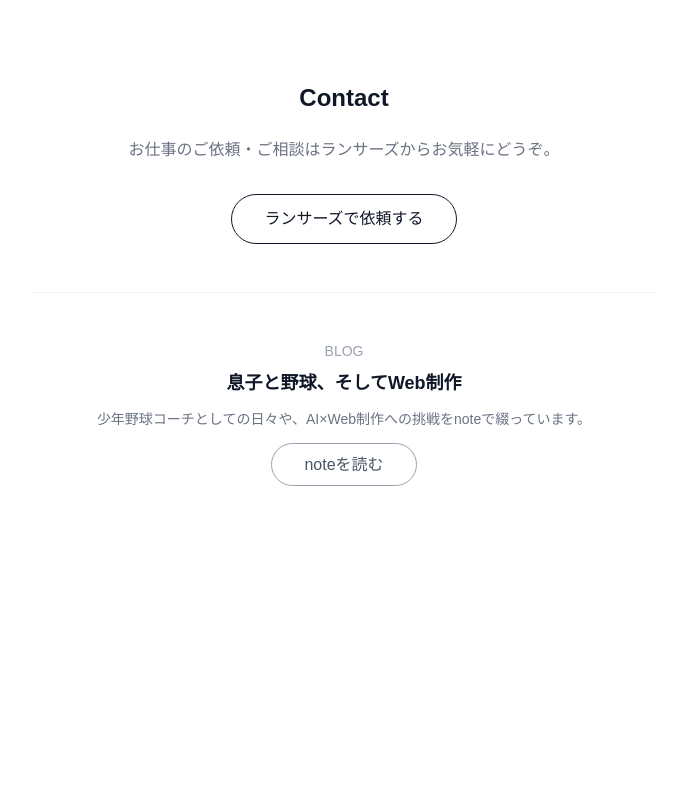
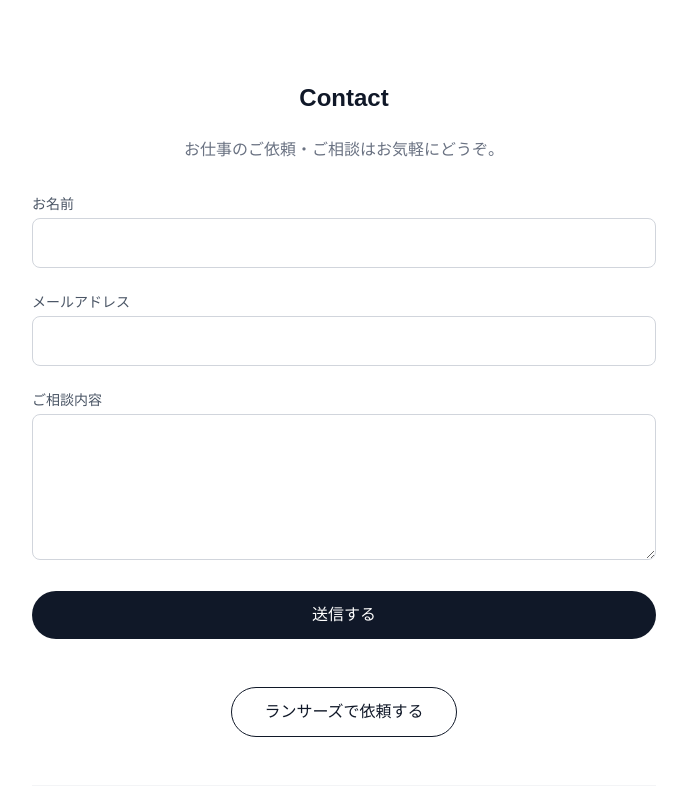
Before and after one commit to allhide911-droid/portfolio, a Next.js app: page / in a window 1280 px wide. Shown: the part 1960-2760 px from the top of the page, without its empty margins (296-983 px from the left). Before the commit the page ends 2533 px from the top, so only its background shows below. Built offline with nearby package versions, Linux system fonts and the light colour scheme.

Commit message:
feat: 問い合わせフォーム追加

```diff
--- a/app/page.tsx
+++ b/app/page.tsx
@@ -49,16 +49,37 @@ export default function Home() {
       </section>
 
       {/* Contact */}
-      <section className="max-w-2xl mx-auto px-6 py-24 text-center">
-        <h2 className="text-2xl font-bold mb-6">Contact</h2>
-        <p className="text-gray-500 mb-8">お仕事のご依頼・ご相談はランサーズからお気軽にどうぞ。</p>
-        <div className="flex flex-col sm:flex-row gap-4 justify-center mb-12">
+      <section className="max-w-2xl mx-auto px-6 py-24">
+        <h2 className="text-2xl font-bold mb-6 text-center">Contact</h2>
+        <p className="text-gray-500 mb-8 text-center">お仕事のご依頼・ご相談はお気軽にどうぞ。</p>
+        <form action="https://formspree.io/f/mbderjqb" method="POST" className="space-y-6">
+          <div>
+            <label htmlFor="name" className="block text-sm text-gray-600 mb-1">お名前</label>
+            <input type="text" id="name" name="name" required
+              className="w-full border border-gray-300 rounded-lg px-4 py-3 focus:outline-none focus:border-gray-900" />
+          </div>
+          <div>
+            <label htmlFor="email" className="block text-sm text-gray-600 mb-1">メールアドレス</label>
+            <input type="email" id="email" name="email" required
+              className="w-full border border-gray-300 rounded-lg px-4 py-3 focus:outline-none focus:border-gray-900" />
+          </div>
+          <div>
+            <label htmlFor="message" className="block text-sm text-gray-600 mb-1">ご相談内容</label>
+            <textarea id="message" name="message" rows={5} required
+              className="w-full border border-gray-300 rounded-lg px-4 py-3 focus:outline-none focus:border-gray-900" />
+          </div>
+          <button type="submit"
+            className="w-full bg-gray-900 text-white py-3 rounded-full hover:bg-gray-700 transition">
+            送信する
+          </button>
+        </form>
+        <div className="flex flex-col sm:flex-row gap-4 justify-center mt-12">
           <a href="https://www.lancers.jp" target="_blank" rel="noopener noreferrer"
-            className="border border-gray-900 px-8 py-3 rounded-full hover:bg-gray-900 hover:text-white transition">
+            className="border border-gray-900 px-8 py-3 rounded-full hover:bg-gray-900 hover:text-white transition text-center">
             ランサーズで依頼する
           </a>
         </div>
-        <div className="border-t border-gray-100 pt-12">
+        <div className="border-t border-gray-100 pt-12 mt-12 text-center">
           <p className="text-sm text-gray-400 mb-2">BLOG</p>
           <h3 className="text-lg font-bold mb-3">息子と野球、そしてWeb制作</h3>
           <p className="text-gray-500 text-sm mb-6">少年野球コーチとしての日々や、AI×Web制作への挑戦をnoteで綴っています。</p>
```
